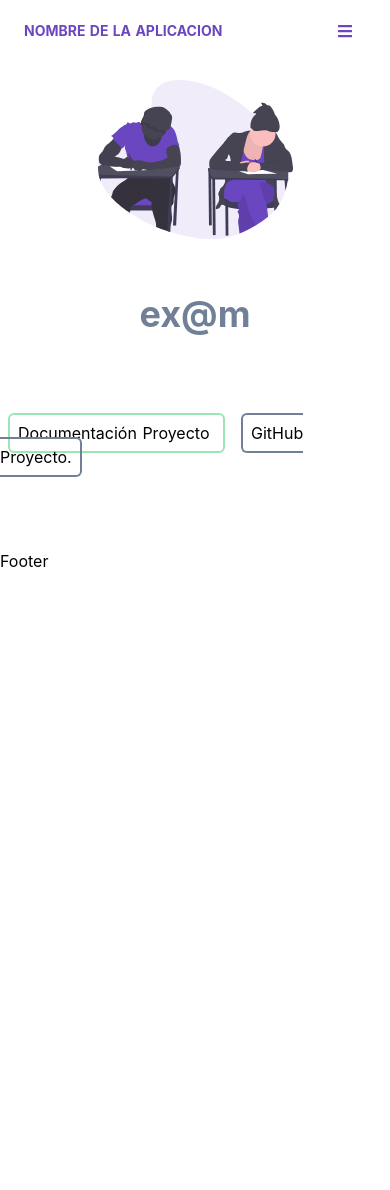
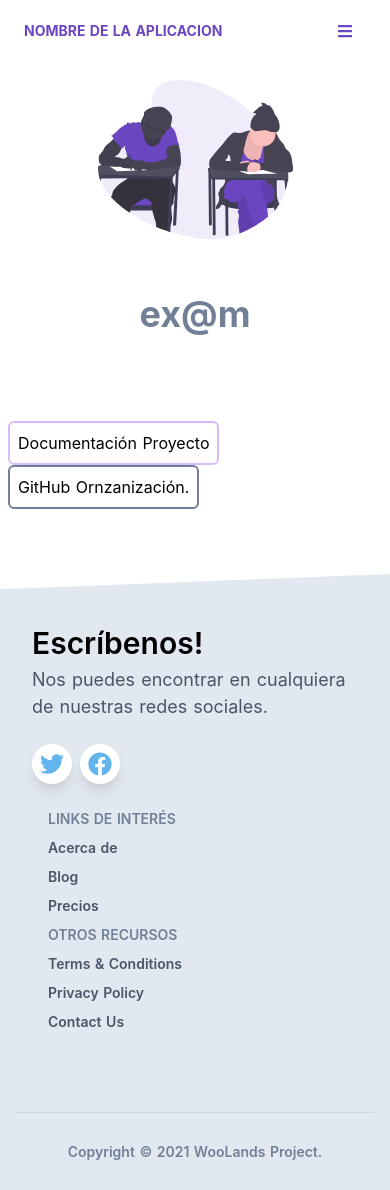
Before and after one commit to MichiWoo/exam, a Nuxt app: page / in a window 390 px wide. Before the commit the page ends 844 px from the top, so only its background shows below. Built offline with nearby package versions, Linux system fonts and the light colour scheme.

Commit message:
:sparkles: Agregado footer Close #9

```diff
--- a/components/Footer.vue
+++ b/components/Footer.vue
@@ -1,11 +1,129 @@
 <template>
-  <footer>
-    <p>Footer</p>
+  <footer class="relative pt-8 pb-6 bg-gray-300">
+    <div
+      class="absolute top-0 left-0 right-0 bottom-auto w-full -mt-20 overflow-hidden pointer-events-none"
+      style="height: 80px; transform: translateZ(0px)"
+    >
+      <svg
+        class="absolute bottom-0 overflow-hidden"
+        xmlns="http://www.w3.org/2000/svg"
+        preserveAspectRatio="none"
+        version="1.1"
+        viewBox="0 0 2560 100"
+        x="0"
+        y="0"
+      >
+        <polygon
+          class="text-gray-300 fill-current"
+          points="2560 0 2560 100 0 100"
+        ></polygon>
+      </svg>
+    </div>
+    <div class="container px-4 mx-auto">
+      <div class="flex flex-wrap">
+        <div class="w-full px-4 lg:w-6/12">
+          <h4 class="text-3xl font-semibold">Escríbenos!</h4>
+          <h5 class="mt-0 mb-2 text-lg text-gray-700">
+            Nos puedes encontrar en cualquiera de nuestras redes sociales.
+          </h5>
+          <div class="mt-6">
+            <SocialButton>
+              <Twitter class="flex w-6 h-6" />
+            </SocialButton>
+            <SocialButton>
+              <Facebook class="flex w-6 h-6" />
+            </SocialButton>
+          </div>
+        </div>
+        <div class="w-full px-4 my-6 lg:my-0 lg:w-6/12">
+          <div class="flex flex-wrap mb-6 items-top">
+            <div class="w-full px-4 ml-auto lg:w-4/12">
+              <span
+                class="block mb-2 text-sm font-semibold text-gray-600 uppercase"
+                >Links de interés</span
+              >
+              <ul class="list-unstyled">
+                <li>
+                  <a
+                    class="block pb-2 text-sm font-semibold text-gray-700 hover:text-gray-900"
+                    href="https://www.creative-tim.com/presentation"
+                    >Acerca de</a
+                  >
+                </li>
+                <li>
+                  <a
+                    class="block pb-2 text-sm font-semibold text-gray-700 hover:text-gray-900"
+                    href="https://blog.creative-tim.com"
+                    >Blog</a
+                  >
+                </li>
+                <li>
+                  <a
+                    class="block pb-2 text-sm font-semibold text-gray-700 hover:text-gray-900"
+                    href="https://www.creative-tim.com/bootstrap-themes/free"
+                    >Precios</a
+                  >
+                </li>
+              </ul>
+            </div>
+            <div class="w-full px-4 lg:w-4/12">
+              <span
+                class="block mb-2 text-sm font-semibold text-gray-600 uppercase"
+                >Otros Recursos</span
+              >
+              <ul class="list-unstyled">
+                <li>
+                  <a
+                    class="block pb-2 text-sm font-semibold text-gray-700 hover:text-gray-900"
+                    href="https://creative-tim.com/terms"
+                    >Terms &amp; Conditions</a
+                  >
+                </li>
+                <li>
+                  <a
+                    class="block pb-2 text-sm font-semibold text-gray-700 hover:text-gray-900"
+                    href="https://creative-tim.com/privacy"
+                    >Privacy Policy</a
+                  >
+                </li>
+                <li>
+                  <a
+                    class="block pb-2 text-sm font-semibold text-gray-700 hover:text-gray-900"
+                    href="https://creative-tim.com/contact-us"
+                    >Contact Us</a
+                  >
+                </li>
+              </ul>
+            </div>
+          </div>
+        </div>
+      </div>
+      <hr class="my-6 border-gray-400" />
+      <div
+        class="flex flex-wrap items-center justify-center md:justify-between"
+      >
+        <div class="w-full px-4 mx-auto text-center md:w-4/12">
+          <div class="py-1 text-sm font-semibold text-gray-600">
+            Copyright © 2021
+            <a
+              href="https://www.creative-tim.com"
+              class="text-gray-600 hover:text-gray-900"
+              >WooLands Project</a
+            >.
+          </div>
+        </div>
+      </div>
+    </div>
   </footer>
 </template>
 
 <script>
 export default {
   name: 'Footer',
+  components: {
+    SocialButton: () => import('@/components/buttons/SocialButton'),
+    Facebook: () => import('@/components/icons/Facebook'),
+    Twitter: () => import('@/components/icons/Twitter'),
+  },
 }
 </script>
--- a/components/FormLogin.vue
+++ b/components/FormLogin.vue
@@ -42,7 +42,7 @@ export default {
   name: 'Login',
   components: {
     BlockButton: () => import('@/components/buttons/BlockButton.vue'),
-    SocialButton: () => import('@/components/SocialButton.vue'),
+    SocialButton: () => import('~/components/buttons/SocialButton.vue'),
     TextInput: () => import('~/components/inputs/TextInput.vue'),
     CheckInput: () => import('@/components/CheckInput.vue'),
     Facebook: () => import('@/components/icons/Facebook'),
--- a/components/Home.vue
+++ b/components/Home.vue
@@ -9,22 +9,22 @@
           <Exam class="w-full" />
         </div>
         <h1 class="my-12 text-4xl font-bold text-gray-600">ex@m</h1>
-        <div class="pt-8">
+        <div class="flex flex-wrap pt-8">
           <a
             href="https://app.asana.com/0/1199987690132502/overview"
             target="_blank"
             rel="noopener noreferrer"
-            class="p-2 mx-2 border-2 border-green-300 rounded-md"
+            class="p-2 mx-2 border-2 border-purple-300 rounded-md"
           >
             Documentación Proyecto
           </a>
           <a
-            href="https://github.com/MichiWoo/exam.git"
+            href="https://github.com/Woolands"
             target="_blank"
             rel="noopener noreferrer"
             class="p-2 mx-2 border-2 border-gray-600 rounded-md"
           >
-            GitHub Proyecto.
+            GitHub Ornzanización.
           </a>
         </div>
       </div>
--- a/components/SocialButton.vue
+++ /dev/null
@@ -1,15 +0,0 @@
-<template>
-  <div
-    class="flex items-center justify-center w-2/6 py-2 mx-2 my-2 text-white bg-purple-700 rounded-full hover:bg-purple-900 focus:outline-none focus:ring-2 focus:ring-offset-purple-700 focus:ring-opacity-50"
-  >
-    <div class="flex items-center justify-center">
-      <slot />
-    </div>
-  </div>
-</template>
-
-<script>
-export default {
-  name: 'SocialButton',
-}
-</script>
--- /dev/null
+++ b/components/buttons/SocialButton.vue
@@ -0,0 +1,13 @@
+<template>
+  <button
+    class="items-center justify-center w-10 h-10 p-2 mr-2 font-normal text-blue-400 bg-white rounded-full shadow-lg outline-none align-center focus:outline-none"
+  >
+    <slot />
+  </button>
+</template>
+
+<script>
+export default {
+  name: 'SocialButton',
+}
+</script>
```
